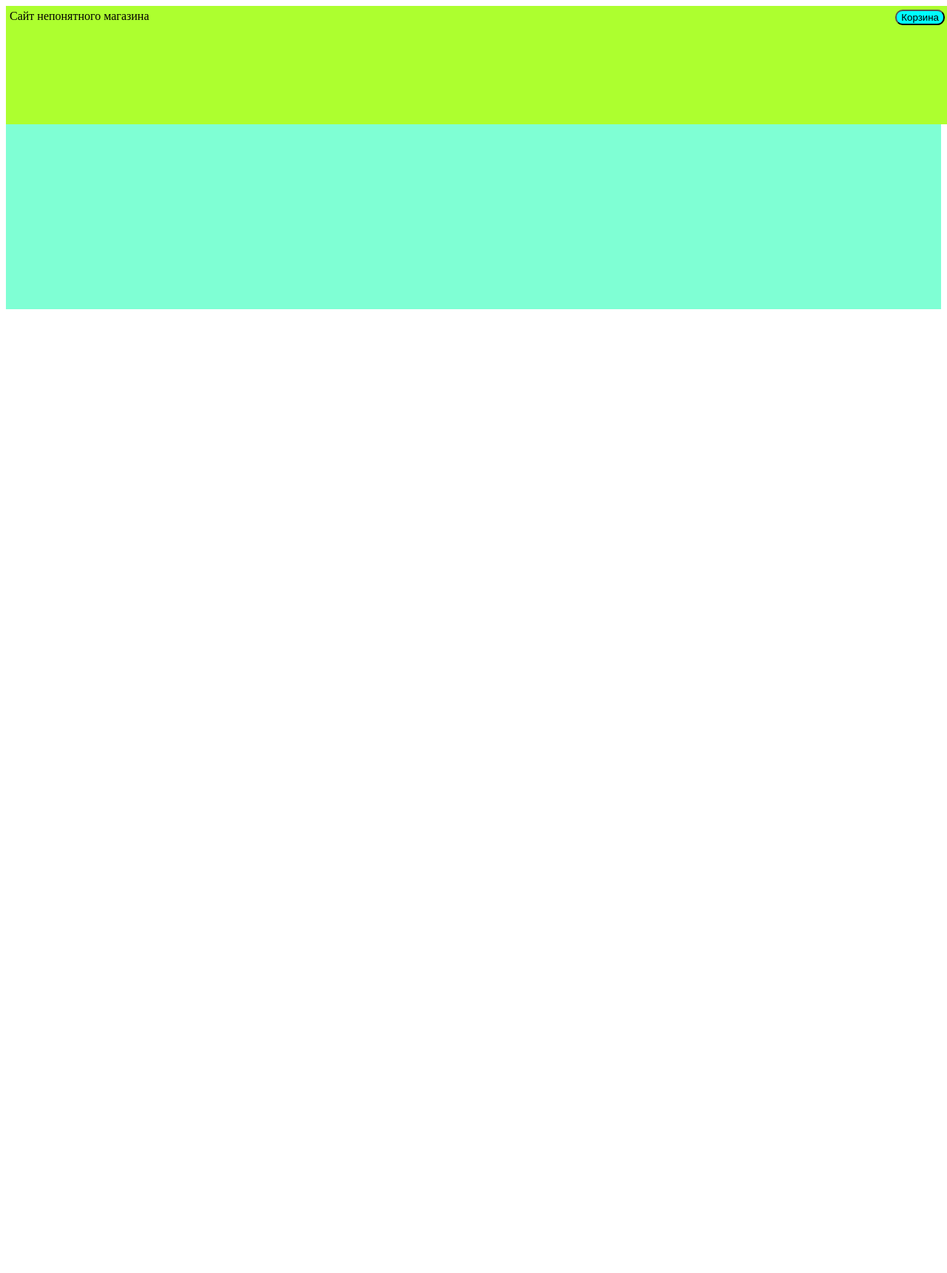
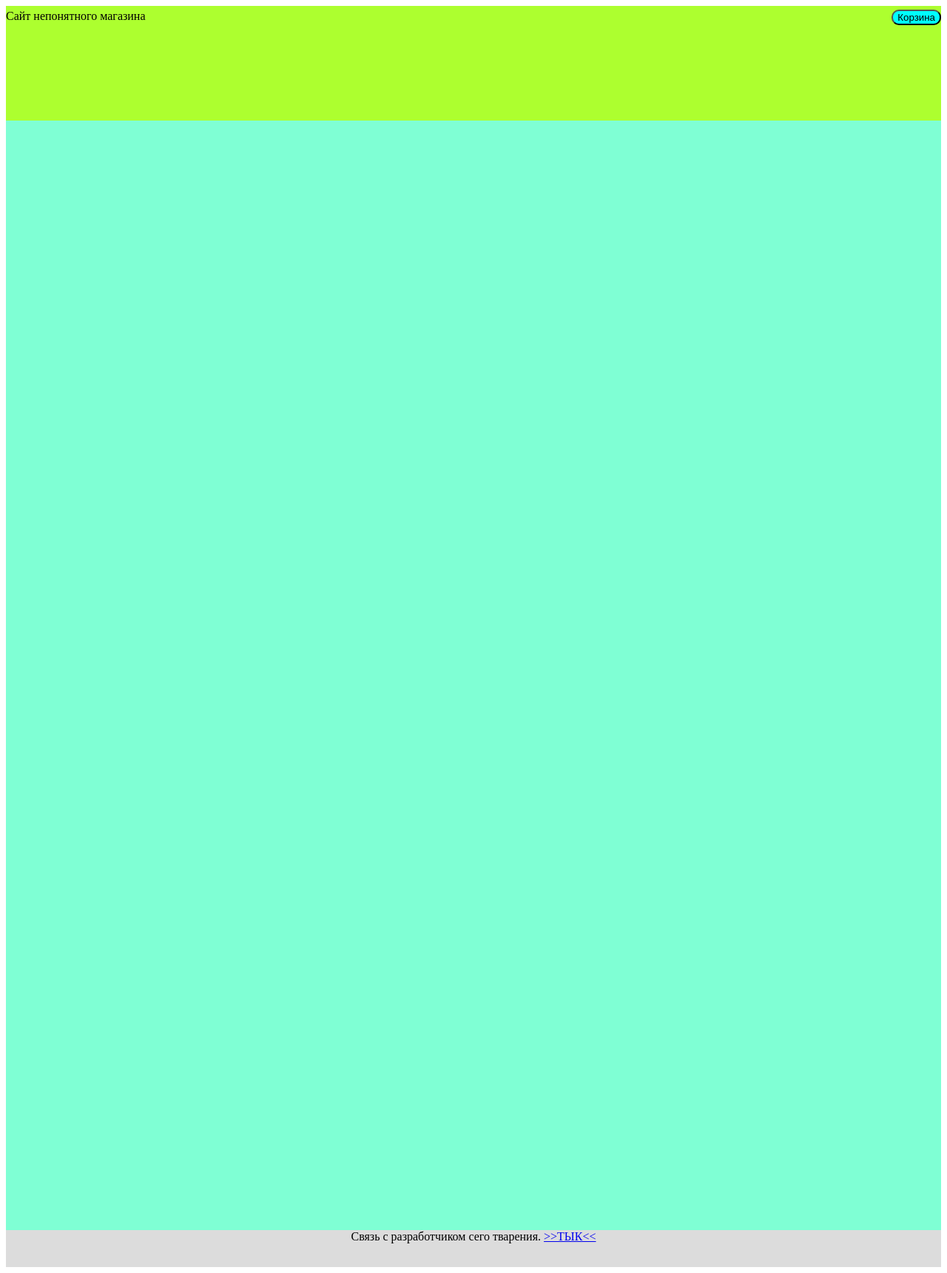
Before and after one commit to TheFasWalker/TheFastWalker-JS.github.io, a plain HTML site: page index.html in a window 1280 px wide. Shown: the whole page at 74% size. Before the commit the page ends 800 px from the top, so only its background shows below. Drawn offline with nearby package versions, Linux system fonts and the light colour scheme.

Commit message:
подправление CSS

```diff
--- a/index.html
+++ b/index.html
@@ -11,11 +11,18 @@
   </header>
   <main>
     <div class="goods"></div>
+
+
+    <div class="footer"><span> Связь с разработчиком сего тварения. </span><a href="vk.com/thefastwalker">>>ТЫК<<</a></div>
   </main>
-  <script src="script.js"></script>
+
+
+
+
+
+<!--
+   <script src="script.js"></script>
   <script src="https://ajax.googleapis.com/ajax/libs/jquery/3.4.1/jquery.min.js"></script>
-  <footer>
-  	<span class="name"><link rel="stylesheet" href="vk.com/thefastwalker"></span>
-  </footer>
+-->
 </body>
 </html>
--- a/style.css
+++ b/style.css
@@ -3,7 +3,7 @@ header{
 	width: 100%;
 	height: 150px;
 	background-color: greenyellow;
-	padding: 5px;
+	padding-top: 5px;
 }
 
 .cart-button{
@@ -13,11 +13,16 @@ header{
 }
 .goods{
 	width: 100%;
-	min-height: 250px;
+	min-height: 1500px;
 	background-color: aquamarine;
 }
 .footer{
 	width: 100%;
-	height: 150px;
-	background-color: beige;
+	height: 50px;
+	background-color: gainsboro;
+	text-align: center
 }
+.name{
+	height: 10px;
+	width: 100%;
+}
```
